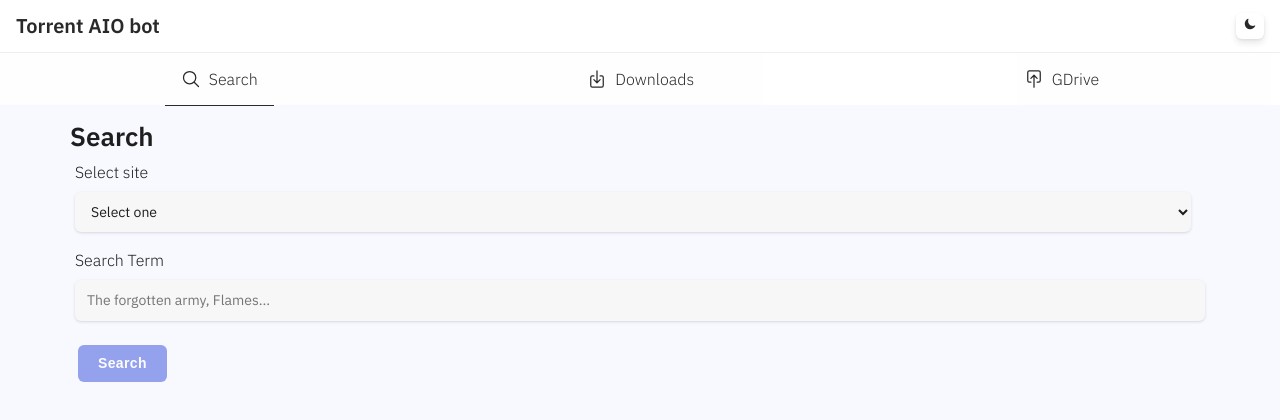
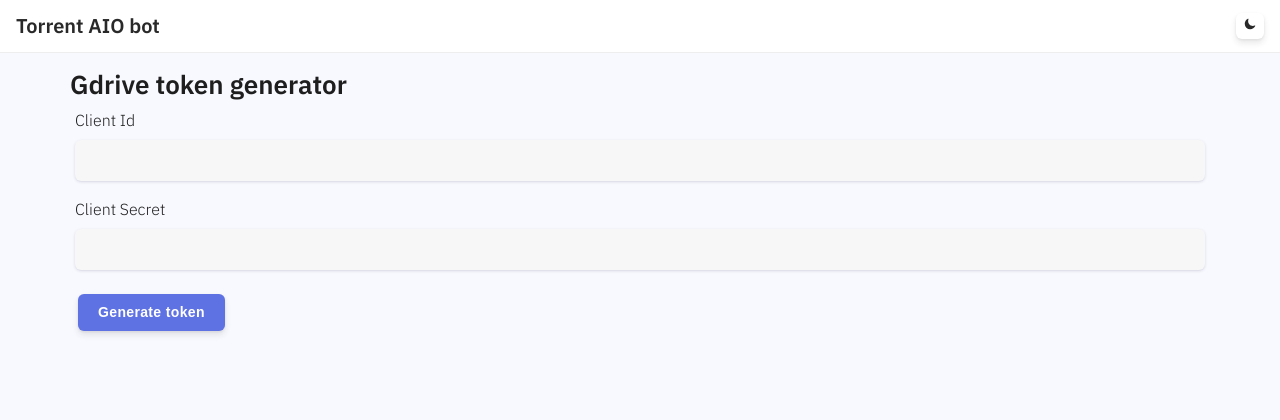
Before and after one commit to patheticGeek/torrent-aio-bot, a React (Create React App) app in the folder web/: page /drivehelp in a window 1280 px wide. Shown: the top 420 px of the page. Built offline with nearby package versions, Linux system fonts and the light colour scheme.

Commit message:
drive help added

```diff
--- a/web/package.json
+++ b/web/package.json
@@ -9,6 +9,8 @@
     "nprogress": "^0.2.0",
     "react": "^16.13.1",
     "react-dom": "^16.13.1",
+    "react-router": "^5.2.0",
+    "react-router-dom": "^5.2.0",
     "react-scripts": "3.4.1",
     "swr": "^0.2.2"
   },
--- a/web/src/App.js
+++ b/web/src/App.js
@@ -1,55 +1,17 @@
-import React, { useState } from "react";
-import Search from "./components/Search";
-import Downloads from "./components/Downloads";
-import Drive from "./components/Drive";
+import React from "react";
+import { BrowserRouter as Router, Route, Switch } from "react-router-dom";
+
+import Home from "./screens/Home";
+import DriveHelp from "./screens/DriveHelp";
 
 function App() {
-  const api = process.env.SITE || "https://torrent-aio-bot.herokuapp.com/";
-  const [nav, setNav] = useState("search");
-
   return (
-    <>
-      <div className="nav nav-horiz">
-        <div className="content">
-          <ul className="d-flex align-items-center space-around width-100 m-0">
-            <li
-              onClick={() => setNav("search")}
-              className={`cursor-pointer p-0 ph-1 height-100 d-flex align-items-center${nav === "search" ? " border-bottom-1" : ""}`}
-            >
-              <i className="h2 m-0 d-flex align-items-center">
-                <ion-icon name="search-outline" />
-              </i>
-              <span className="tablet-desktop-only ml-05">Search</span>
-            </li>
-            <li
-              onClick={() => setNav("downloads")}
-              className={`cursor-pointer p-0 ph-1 height-100 d-flex align-items-center${nav === "downloads" ? " border-bottom-1" : ""}`}
-            >
-              <i className="h2 m-0 d-flex align-items-center">
-                <ion-icon name="download-outline" />
-              </i>
-              <span className="tablet-desktop-only ml-05">Downloads</span>
-            </li>
-            <li
-              onClick={() => setNav("drive")}
-              className={`cursor-pointer p-0 ph-1 height-100 d-flex align-items-center${nav === "drive" ? " border-bottom-1" : ""}`}
-            >
-              <i className="h2 m-0 d-flex align-items-center">
-                <ion-icon name="push-outline" />
-              </i>
-              <span className="tablet-desktop-only ml-05">GDrive</span>
-            </li>
-          </ul>
-        </div>
-      </div>
-      <main>
-        <div className="content">
-          {nav === "search" && <Search api={api} />}
-          {nav === "downloads" && <Downloads />}
-          {nav === "drive" && <Drive />}
-        </div>
-      </main>
-    </>
+    <Router>
+      <Switch>
+        <Route exact path="/" component={Home} />
+        <Route exact path="/drivehelp" component={DriveHelp} />
+      </Switch>
+    </Router>
   );
 }
 
--- /dev/null
+++ b/web/src/components/TopNav.js
@@ -0,0 +1,39 @@
+import React from "react";
+
+export default function TopNav({ nav, setNav }) {
+  return (
+    <div className="nav nav-horiz">
+      <div className="content">
+        <ul className="d-flex align-items-center space-around width-100 m-0">
+          <li
+            onClick={() => setNav("search")}
+            className={`cursor-pointer p-0 ph-1 height-100 d-flex align-items-center${nav === "search" ? " border-bottom-1" : ""}`}
+          >
+            <i className="h2 m-0 d-flex align-items-center">
+              <ion-icon name="search-outline" />
+            </i>
+            <span className="tablet-desktop-only ml-05">Search</span>
+          </li>
+          <li
+            onClick={() => setNav("downloads")}
+            className={`cursor-pointer p-0 ph-1 height-100 d-flex align-items-center${nav === "downloads" ? " border-bottom-1" : ""}`}
+          >
+            <i className="h2 m-0 d-flex align-items-center">
+              <ion-icon name="download-outline" />
+            </i>
+            <span className="tablet-desktop-only ml-05">Downloads</span>
+          </li>
+          <li
+            onClick={() => setNav("drive")}
+            className={`cursor-pointer p-0 ph-1 height-100 d-flex align-items-center${nav === "drive" ? " border-bottom-1" : ""}`}
+          >
+            <i className="h2 m-0 d-flex align-items-center">
+              <ion-icon name="push-outline" />
+            </i>
+            <span className="tablet-desktop-only ml-05">GDrive</span>
+          </li>
+        </ul>
+      </div>
+    </div>
+  );
+}
--- a/web/src/components/Downloads.js
+++ b/web/src/screens/Downloads.js
@@ -1,7 +1,7 @@
 import React, { useState } from "react";
 import useSWR from "swr";
-import Input from "./Input";
-import DownloadItem from "./DownloadItem";
+import Input from "../components/Input";
+import DownloadItem from "../components/DownloadItem";
 
 function Downloads() {
   const fetcher = (...args) => fetch(...args).then(res => res.json());
--- /dev/null
+++ b/web/src/screens/DriveHelp.js
@@ -0,0 +1,74 @@
+import React, { useState } from "react";
+import Input from "../components/Input";
+
+export default function DriveHelp() {
+  const [clientId, setClientId] = useState("");
+  const [clientSecret, setClientSecret] = useState("");
+  const [authCode, setAuthCode] = useState("");
+  const [showAuthCodeInput, setShowAuthCodeInput] = useState(false);
+  const [token, setToken] = useState("");
+  const [loading, setLoading] = useState(false);
+  const [error, setError] = useState("");
+
+  const copyToClipboard = () => {
+    const str = token;
+    const el = document.createElement("textarea");
+    el.value = str;
+    el.setAttribute("readonly", "");
+    el.style.position = "absolute";
+    el.style.left = "-9999px";
+    document.body.appendChild(el);
+    el.select();
+    document.execCommand("copy");
+    document.body.removeChild(el);
+  };
+
+  const onSubmit = async e => {
+    if (e) e.preventDefault();
+    setLoading(true);
+    if (clientId && clientSecret && !authCode) {
+      const resp = await fetch(`/api/v1/drive/getAuthURL?clientId=${clientId}&clientSecret=${clientSecret}`).then(res => res.json());
+      if (!resp || resp.error) {
+        setError(resp.error || "An error occured");
+      } else {
+        window.open(resp.authURL);
+        setShowAuthCodeInput(true);
+      }
+    } else if (clientId && clientSecret && authCode) {
+      const resp = await fetch(
+        `/api/v1/drive/getAuthToken?clientId=${clientId}&clientSecret=${clientSecret}&authCode=${authCode}`
+      ).then(res => res.json());
+      if (!resp || resp.error) {
+        setError(resp.error || "An error occured");
+      } else {
+        setToken(JSON.stringify(resp.token));
+      }
+    }
+    setLoading(false);
+  };
+
+  return (
+    <main>
+      <div className="content">
+        <h1>Gdrive token generator</h1>
+        <form onSubmit={onSubmit}>
+          <Input id="clientId" name="clientId" label="Client Id" value={clientId} onChange={setClientId} required />
+          <Input id="clientSecret" name="clientSecret" label="Client Secret" value={clientSecret} onChange={setClientSecret} required />
+          {showAuthCodeInput && <Input id="authCode" name="authCode" label="Auth code" value={authCode} onChange={setAuthCode} required />}
+          {error && <div style={{ color: "red" }}>{error}</div>}
+          <button disabled={loading} className={`btn primary${loading ? " loading" : ""}`} type="submit">
+            {authCode ? "Get auth code" : "Generate token"}
+          </button>
+        </form>
+        {token && (
+          <>
+            <div className="mt-1">{token}</div>
+            <button className="btn primary" onClick={copyToClipboard}>
+              Copy token
+            </button>
+          </>
+        )}
+      </div>
+    </main>
+  );
+}
--- /dev/null
+++ b/web/src/screens/Home.js
@@ -0,0 +1,23 @@
+import React, { useState } from "react";
+
+import Search from "../screens/Search";
+import Downloads from "../screens/Downloads";
+import Drive from "../screens/Drive";
+import TopNav from "../components/TopNav";
+
+export default function Home() {
+  const [nav, setNav] = useState("search");
+
+  return (
+    <>
+      <TopNav nav={nav} setNav={setNav} />
+      <main>
+        <div className="content">
+          {nav === "search" && <Search />}
+          {nav === "downloads" && <Downloads />}
+          {nav === "drive" && <Drive />}
+        </div>
+      </main>
+    </>
+  );
+}
--- a/web/src/components/Search.js
+++ b/web/src/screens/Search.js
@@ -1,7 +1,7 @@
 import React, { useState } from "react";
-import Input from "./Input";
-import Picker from "./Picker";
-import SearchItem from "./SearchItem";
+import Input from "../components/Input";
+import Picker from "../components/Picker";
+import SearchItem from "../components/SearchItem";
 
 function Search({ api }) {
   const [term, setTerm] = useState("");
```
Also changed, not shown: web/src/screens/Drive.js (renamed from web/src/components/Drive.js), 2 other files (tests, documents, lock files or other folders).
